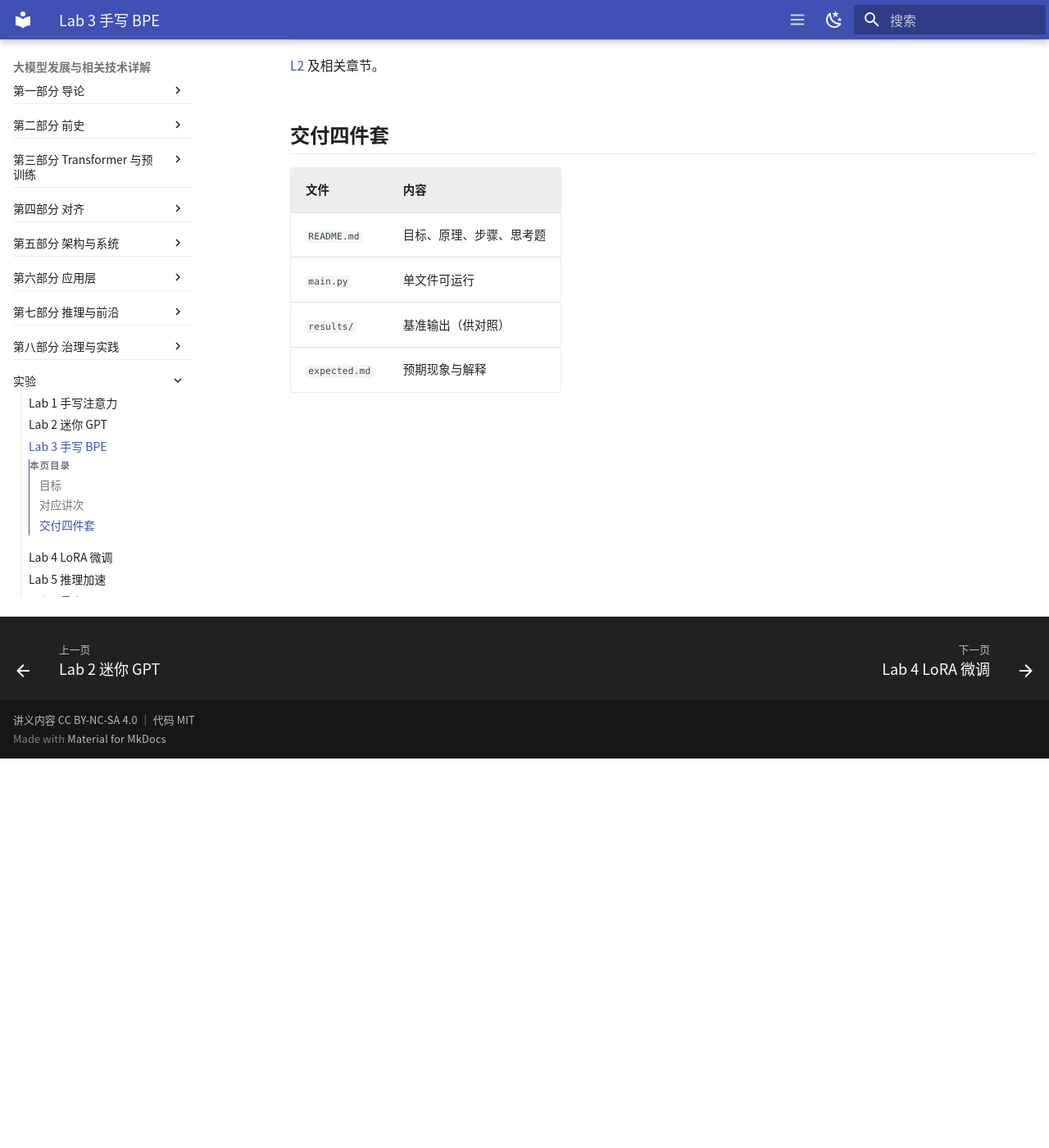
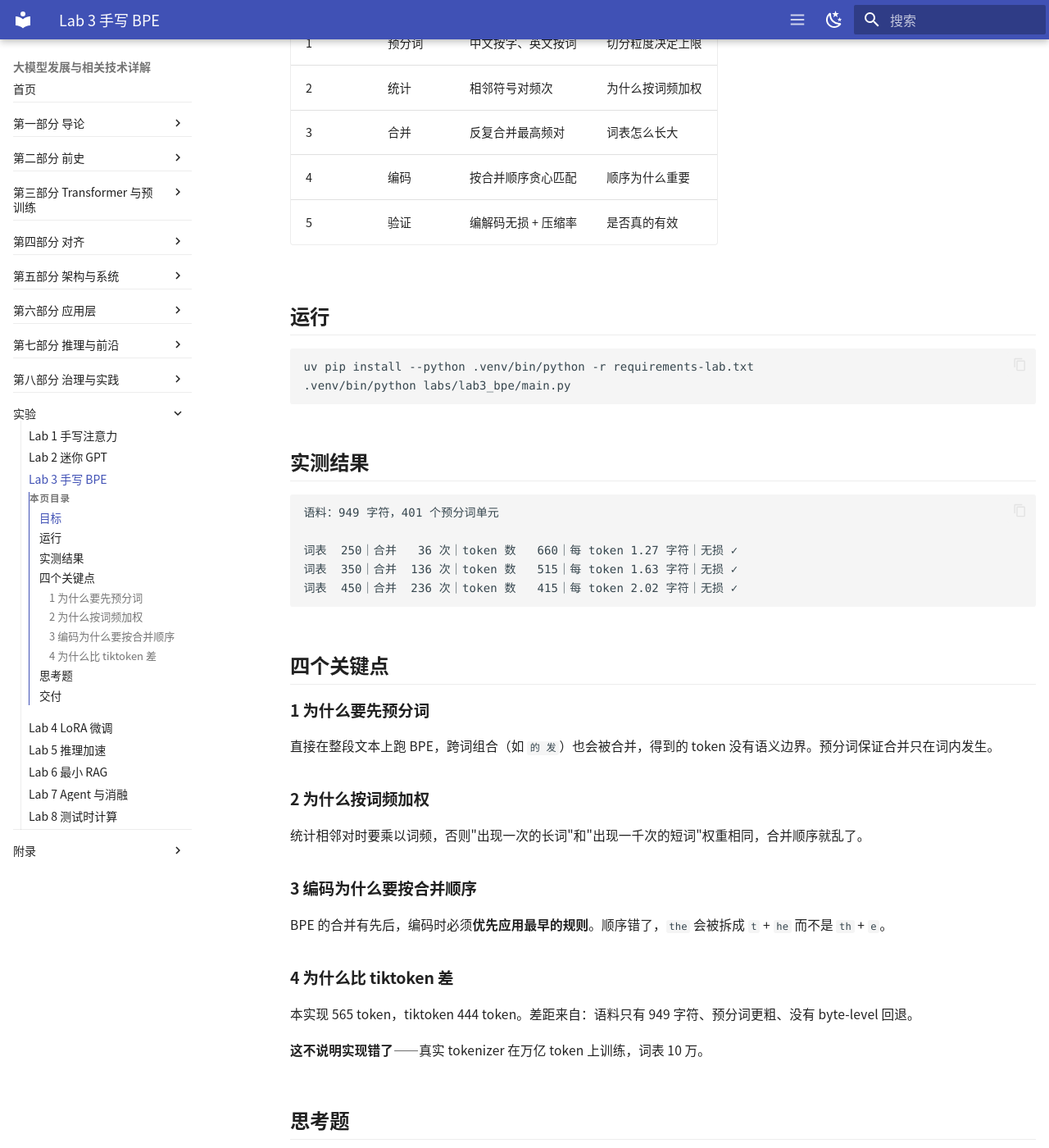
Before and after one commit to YouhuiWang/llm-course-notes, an MkDocs documentation site: the page built from docs/labs/lab3-bpe.md, in a window 1280 px wide and 1400 px high, scrolled down 475 px. Shown: the whole window at 82% size. Built offline with MkDocs 1.6.1 and Material for MkDocs 9.7.7, drawn with Linux system fonts in a browser that asks for light colours; nearby versions of some CDN libraries; library files that are not in the unit come from our copies; some of the changed text lies outside the part shown.

Commit message:
lab: Lab3 手写 BPE（含 tiktoken 对照）

````diff
--- a/docs/labs/lab3-bpe.md
+++ b/docs/labs/lab3-bpe.md
@@ -1,21 +1,67 @@
 # Lab 3　手写 BPE
 
-!!! info "状态"
-    实验代码正在整理中。所有实验设计为 **CPU 可跑**，依赖见仓库根目录 `requirements-lab.txt`。
+!!! abstract "实验信息"
+    **对应讲次**：[第 2 讲 统计语言模型与词的表示](../01-前史/l02-statistical-lm.md)
+    **耗时**：40 分钟　**硬件**：CPU　**依赖**：`tiktoken`（可选，用于对照）
 
 ## 目标
 
-训练词表、编解码、与 tiktoken 分词结果对比
+从零实现字节对编码（BPE），验证它**无损**且能压缩。
 
-## 对应讲次
+| # | 环节 | 实现 | 观察什么 |
+|---|---|---|---|
+| 1 | 预分词 | 中文按字、英文按词 | 切分粒度决定上限 |
+| 2 | 统计 | 相邻符号对频次 | 为什么按词频加权 |
+| 3 | 合并 | 反复合并最高频对 | 词表怎么长大 |
+| 4 | 编码 | 按合并顺序贪心匹配 | 顺序为什么重要 |
+| 5 | 验证 | 编解码无损 + 压缩率 | 是否真的有效 |
 
-[L2](../02-transformer/l04-attention.md) 及相关章节。
+## 运行
 
-## 交付四件套
+```bash
+uv pip install --python .venv/bin/python -r requirements-lab.txt
+.venv/bin/python labs/lab3_bpe/main.py
+```
 
-| 文件 | 内容 |
-|---|---|
-| `README.md` | 目标、原理、步骤、思考题 |
-| `main.py` | 单文件可运行 |
-| `results/` | 基准输出（供对照） |
-| `expected.md` | 预期现象与解释 |
+## 实测结果
+
+```
+语料：949 字符，401 个预分词单元
+
+词表  250｜合并   36 次｜token 数   660｜每 token 1.27 字符｜无损 ✓
+词表  350｜合并  136 次｜token 数   515｜每 token 1.63 字符｜无损 ✓
+词表  450｜合并  236 次｜token 数   415｜每 token 2.02 字符｜无损 ✓
+```
+
+## 四个关键点
+
+### 1 为什么要先预分词
+
+直接在整段文本上跑 BPE，跨词组合（如 `的 发`）也会被合并，得到的 token 没有语义边界。预分词保证合并只在词内发生。
+
+### 2 为什么按词频加权
+
+统计相邻对时要乘以词频，否则"出现一次的长词"和"出现一千次的短词"权重相同，合并顺序就乱了。
+
+### 3 编码为什么要按合并顺序
+
+BPE 的合并有先后，编码时必须**优先应用最早的规则**。顺序错了，`the` 会被拆成 `t` + `he` 而不是 `th` + `e`。
+
+### 4 为什么比 tiktoken 差
+
+本实现 565 token，tiktoken 444 token。差距来自：语料只有 949 字符、预分词更粗、没有 byte-level 回退。
+
+**这不说明实现错了**——真实 tokenizer 在万亿 token 上训练，词表 10 万。
+
+## 思考题
+
+1. `vocab_size` 设成 600，为什么跑不到 600？
+2. 去掉"按词频加权"，前 10 条合并规则会怎么变？
+3. 编码时不按 `rank` 排序会怎样？举一个具体例子。
+4. 中文语料上 BPE 的效果为什么不如英文？
+
+## 交付
+
+- `main.py` 跑通，三组词表都有输出
+- 回答思考题 1–4
+- 换一段语料（比如代码），观察合并规则的变化
````
Also changed, not shown: docs/labs/index.md (+1 -1 lines), labs/lab3_bpe/README.md (added, +86 -0 lines), labs/lab3_bpe/expected.md (added, +61 -0 lines), 3 other files.
